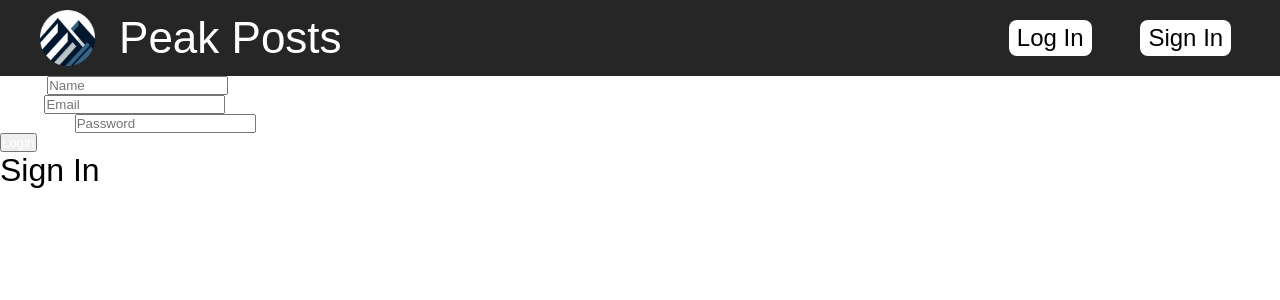
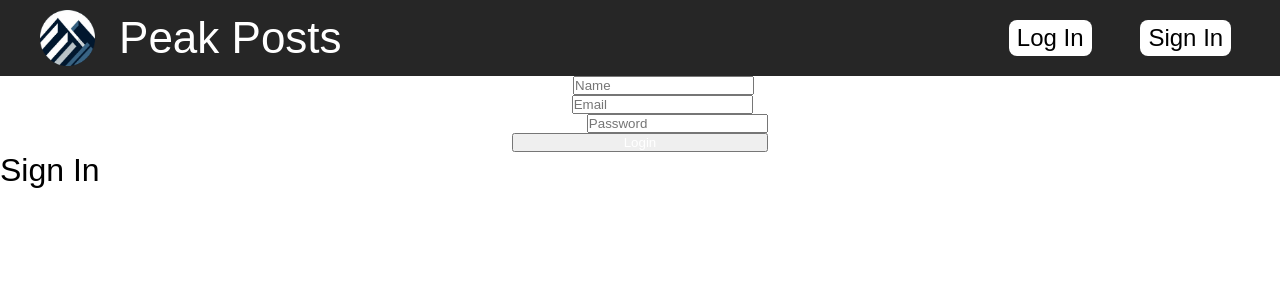
Before and after one commit to Noah-Santos/Social-Media, a React (Create React App) app: page / in a window 1280 px wide. Shown: the top 300 px of the page. Built offline with nearby package versions, Linux system fonts and the light colour scheme; no server answers.

Commit message:
Current User
Stored information about the current user in a session storage variable called 'currentUser'

```diff
--- a/src/Components/LogForm.jsx
+++ b/src/Components/LogForm.jsx
@@ -34,28 +34,28 @@ const LogForm = ({data, location}) => {
             body: JSON.stringify({name, email, password}),
             headers: {'Content-Type': 'application/json'},
         })
-        localStorage.setItem('authenticated', true);
+        sessionStorage.setItem('authenticated', true);
         setLogin(true);
       }
   }
 
   if(login == true){
-      window.location.replace('/home');
+      window.location.replace('/sign');
   }
 
   return (
     <>
-        <article>
-            <form onSubmit={handleSubmit}>
-                <div>
+        <article className='loginSection'>
+            <form onSubmit={handleSubmit} className='loginForm'>
+                <div className='loginArea'>
                     <label htmlFor="name">Name:</label>
                     <input type="text" name="name" id="name" value={name} onChange={(e)=>setName(e.target.value)} className='input' placeholder='Name'/>
                 </div>
-                <div>
+                <div className='loginArea'>
                     <label htmlFor="email">Email:</label>
                     <input type="text" name="email" id="email" value={email} onChange={(e)=>setEmail(e.target.value)} className='input' placeholder='Email'/>
                 </div>
-                <div>
+                <div className='loginArea'>
                     <label htmlFor="password">Password:</label>
                     <input type="password" name="password" id="password" value={password} onChange={(e)=>setPassword(e.target.value)} className='input' placeholder='Password'/>
                 </div>
--- a/src/Components/Nav.jsx
+++ b/src/Components/Nav.jsx
@@ -3,10 +3,10 @@ import { Link } from "react-router-dom";
 import logo from '../img/logo3.png';
 
 const Nav = ({logged}) => {
-  console.log(localStorage.getItem('authenticated'));
+  console.log(sessionStorage.getItem('authenticated'));
 
   const out = () => {
-    localStorage.setItem('authenticated', false);
+    sessionStorage.setItem('authenticated', false);
     window.location.replace('/');
   }
 
--- a/src/Components/SignForm.jsx
+++ b/src/Components/SignForm.jsx
@@ -4,7 +4,7 @@ import { Link } from "react-router-dom";
 const SignForm = () => {
     const [email, setEmail] = useState('');
     const [password, setPassword] = useState('');
-    const [login, setLogin] = useState(localStorage.getItem("authenticated") || false)
+    const [login, setLogin] = useState(sessionStorage.getItem("authenticated") || false)
     const [people, setPeople] = useState([]);
 
     useEffect(()=>{
@@ -23,7 +23,8 @@ const SignForm = () => {
         e.preventDefault();
         people.data.map(person=>{
             if(email === person.email && password === person.password){
-                localStorage.setItem('authenticated', true);
+                sessionStorage.setItem('authenticated', true);
+                sessionStorage.setItem('currentUser', JSON.stringify([person.id, person.name, person.email]));
                 setLogin(true);
             }
         })
--- a/src/styles/css/main.css
+++ b/src/styles/css/main.css
@@ -65,4 +65,21 @@ body .account {
 }
 body .input {
   color: black;
+}
+
+.loginSection {
+  width: 100%;
+  height: 100%;
+  display: flex;
+  flex-direction: row;
+  justify-content: space-around;
+  align-items: center;
+}
+.loginSection .loginForm {
+  display: flex;
+  flex-direction: column;
+  text-align: center;
+}
+.loginSection .loginForm .loginArea {
+  color: black;
 }/*# sourceMappingURL=main.css.map */
--- a/src/styles/sass/main.scss
+++ b/src/styles/sass/main.scss
@@ -1 +1 @@
-@import './utils/reset', './utils/nav', './utils/forms'
+@import './utils/reset', './utils/nav', './utils/forms', './utils/loginForm'
--- /dev/null
+++ b/src/styles/sass/utils/_loginForm.scss
@@ -0,0 +1,18 @@
+.loginSection{
+    width: 100%;
+    height: 100%;
+    display: flex;
+    flex-direction: row;
+    justify-content: space-around;
+    align-items: center;
+
+    .loginForm {
+        display: flex;
+        flex-direction: column;
+        text-align: center;
+
+        .loginArea{
+            color: black;
+        }
+    }
+}
```
